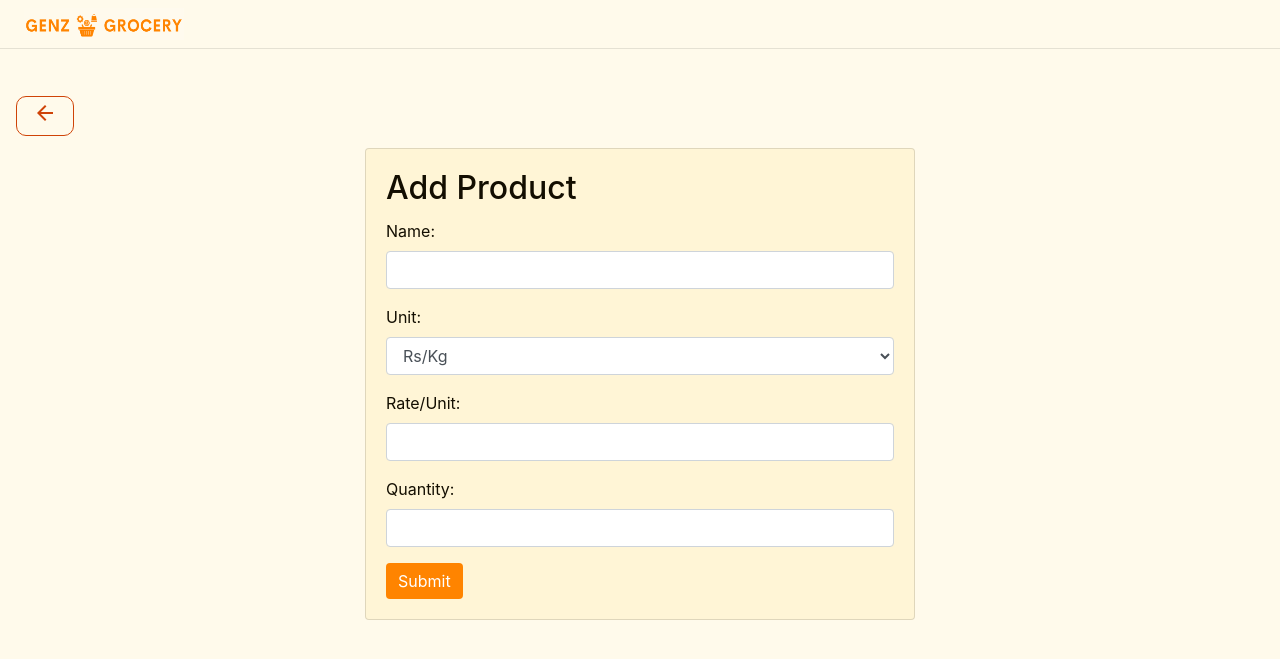
After one commit to codeswithroh/GenZ-Grocery, a Flask app: page /products/add/1 in a window 1280 px wide. The commit adds this page. Shown: the top 659 px of the page. Run offline with Flask 3, Linux system fonts and the light colour scheme; some libraries are stand-ins or nearby versions.

Commit message:
edit and logo of products not properly working

```diff
--- a/app.py
+++ b/app.py
@@ -3,6 +3,7 @@ import sqlite3
 from werkzeug.security import generate_password_hash, check_password_hash
 from functions.auth_function import create_user, signin_user
 from functions.categories_function import create_category,get_categories,edit_category, delete_category
+from functions.products_function import create_product, get_product,get_product_by_productId, edit_product, delete_product
 
 app = Flask(__name__)
 app.secret_key = 'my_secret_key'  # Change this to a secure secret key
@@ -61,14 +62,18 @@ def logout():
 @app.route('/',methods=["GET","POST","PUT"])
 def dashboard():
     categories=[]
+    products=[]
     if session.get('authenticated'):
         role = session.get('role')
         if request.method == 'GET':
             categories= get_categories("")
-            print(categories)
+
+            for categoryId,category in categories:
+                product = get_product(categoryId)
+                products.append(product)
         if request.method == 'POST':
             return redirect(url_for('addCategories'))
-        return render_template('dashboard.html', role=role, categories=categories)
+        return render_template('dashboard.html', role=role, categories=categories, products = products)
     else:
         return redirect(url_for('signin'))
 
@@ -98,6 +103,42 @@ def deleteCategories(name=""):
         deleteCategory = delete_category(name)
     return redirect(url_for('dashboard'))
 
+@app.route('/products/add/<categoryId>', methods=['GET','POST'])
+def addProduct(categoryId=0):
+    if request.method == "POST":
+        name = request.form['name']
+        unit = request.form['unit']
+        ratePerUnit = request.form['ratePerUnit']
+        quantity = request.form['quantity']
+
+        product = create_product(name, unit, ratePerUnit, quantity, categoryId)
+
+        if product:
+            return redirect(url_for('dashboard'))
+    return render_template('productForm.html')
+
+@app.route('/products/delete/<productId>', methods=['GET','POST'])
+def deleteProduct(productId=0):
+    if request.method == "GET":
+        deleteCategory = delete_product(productId)
+    return redirect(url_for('dashboard'))
+
+@app.route('/products/edit/<productId>', methods=['GET','POST'])
+def editProduct(productId=0):
+    product= []
+    if request.method == 'GET':
+        product = get_product_by_productId(productId)
+    if request.method == "POST":
+        # product_id, new_name, new_rate_per_unit, new_unit, new_quantity
+        name = request.form['name']
+        ratePerUnit = request.form['ratePerUnit']
+        unit = request.form['unit']
+        quantity = request.form['quantity']
+        changedCategory = edit_product(productId, name, ratePerUnit, unit, quantity)
+        return redirect(url_for('dashboard'))
+
+    return render_template('productForm.html', product = product, productId = productId)
+
 @app.route("/<path:path>")
 def not_found(path):
     return render_template('404.html'),404
--- /dev/null
+++ b/functions/products_function.py
@@ -0,0 +1,75 @@
+import sqlite3
+from flask import flash
+
+DATABASE = 'database.db'
+
+def get_product(categoryId):
+    conn = sqlite3.connect(DATABASE)
+    cursor = conn.cursor()
+    cursor.execute("SELECT * FROM product WHERE categoryId = ?",(categoryId,))
+    products = cursor.fetchall()
+    return products
+
+def get_product_by_productId(productId):
+    conn = sqlite3.connect(DATABASE)
+    cursor = conn.cursor()
+    cursor.execute("SELECT * FROM product WHERE id = ?",(productId,))
+    product = cursor.fetchall()
+    return product
+
+def edit_product(product_id, new_name, new_rate_per_unit, new_unit, new_quantity):
+    conn = sqlite3.connect(DATABASE)
+    cursor = conn.cursor()
+
+    # Check if the new name already exists in the category
+    cursor.execute("SELECT * FROM product WHERE name=?", (new_name,))
+    category_exists = cursor.fetchall()
+
+    if category_exists:
+        flash("Product already exists", 'error')
+        return False
+    else:
+        cursor.execute('''
+            UPDATE product
+            SET
+                name=?,
+                ratePerUnit=?,
+                unit=?,
+                quantity=?
+            WHERE id=?
+        ''', (new_name, new_rate_per_unit, new_unit, new_quantity, product_id))
+
+        conn.commit()
+        conn.close()
+
+        flash('Product edited successfully', 'success')
+        return True
+
+def delete_product(productId):
+    conn = sqlite3.connect(DATABASE)
+    cursor = conn.cursor()
+    cursor.execute("DELETE FROM product WHERE id=?",(productId,))
+    conn.commit()
+    conn.close()
+
+    flash('Product deleted successfully','success')
+    return True
+
+
+def create_product(name, unit, ratePerUnit, quantity, categoryId):
+    conn =sqlite3.connect(DATABASE)
+    cursor = conn.cursor()
+
+    # check if category already exits
+    cursor.execute("SELECT * FROM product WHERE name = ?",(name,))
+    existing_category = cursor.fetchone()
+
+    if existing_category:
+        flash('Product already exists','error')
+        return False
+    else:
+        cursor.execute("INSERT INTO product (name, unit, ratePerUnit, quantity, categoryId) VALUES (?,?,?,?,?)",(name,unit,ratePerUnit,quantity, categoryId))
+        conn.commit()
+        conn.close()
+        flash('Product added successfully','success')
+        return True
--- a/templates/base.html
+++ b/templates/base.html
@@ -44,6 +44,16 @@
         margin-top: 10%;
       }
     </style>
+    <script
+      src="https://cdn.jsdelivr.net/npm/@popperjs/core@2.11.8/dist/umd/popper.min.js"
+      integrity="sha384-I7E8VVD/ismYTF4hNIPjVp/Zjvgyol6VFvRkX/vR+Vc4jQkC+hVqc2pM8ODewa9r"
+      crossorigin="anonymous"
+    ></script>
+    <script
+      src="https://cdn.jsdelivr.net/npm/bootstrap@5.3.2/dist/js/bootstrap.min.js"
+      integrity="sha384-BBtl+eGJRgqQAUMxJ7pMwbEyER4l1g+O15P+16Ep7Q9Q+zqX6gSbd85u4mG4QzX+"
+      crossorigin="anonymous"
+    ></script>
     <script>
       // JavaScript to remove alerts after 4 seconds
       document.addEventListener("DOMContentLoaded", function () {
@@ -64,7 +74,7 @@
         <div style="object-fit: contain" class="logo">
           <img
             style="width: 10em; height: 2em"
-            src="../static/images/logo.png"
+            src="static/images/logo.png"
             alt="logo"
           />
         </div>
--- /dev/null
+++ b/templates/productForm.html
@@ -0,0 +1,92 @@
+{% extends 'base.html' %} {% block content %}
+<div style="margin-top: 6em; margin-left: 1em;" class="fixed-top text-left">
+    <a style="border-color: var(--accent); color: var(--accent); border-radius: 10px;pointer-events:stroke;"
+        class="text-center btn btn-outline-primary px-3 py-1" href="{{url_for('dashboard')}}" role="button">
+        <span class="material-symbols-outlined">
+            arrow_back
+        </span>
+    </a>
+</div>
+<div style="background-color: var(--secondary)" class="card w-50 mx-auto">
+    <div class="card-body">
+        <h2 class="card-title">
+            {% if productId %}
+        Edit
+        {% else %}
+            Add
+            {% endif %}
+            Product
+        </h2>
+        <form method="post">
+            <div class="form-group">
+                <label for="name">Name:</label>
+                {% if product and product[0][1] %}
+          <input
+            type="text"
+            id="name"
+            name="name"
+            value="{{product[0][1]}}"
+            class="form-control"
+            required
+          />
+          {% else %}
+                <input type="text" id="name" name="name" class="form-control" required />
+                {% endif %}
+            </div>
+            <div class="form-group">
+                <label for="unit">Unit:</label>
+                {% if product and product[0][2] %}
+                <select  id="unit" name="unit" class="form-control" required>
+                    <option value="Rs/Kg">Rs/Kg</option>
+                    <option value="Rs/Litre" selected>Rs/Litre</option>
+                    <option value="Rs/Dozens">Rs/Dozens</option>
+                    <option value="Rs/Gram">Rs/Gram</option>
+                </select>
+                {% else %}
+                <select id="unit" name="unit" class="form-control" required>
+                    <option value="Rs/Kg">Rs/Kg</option>
+                    <option value="Rs/Litre">Rs/Litre</option>
+                    <option value="Rs/Dozens">Rs/Dozens</option>
+                    <option value="Rs/Gram">Rs/Gram</option>
+                </select>
+                {% endif %}
+            </div>
+
+            <div class="form-group">
+                <label for="ratePerUnit">Rate/Unit:</label>
+                <!-- {% if name %}
+          <input
+            type="text"
+            id="name"
+            name="name"
+            value="{{name}}"
+            class="form-control"
+            required
+          />
+          {% else %} -->
+                <input type="number" id="ratePerUnit" name="ratePerUnit" class="form-control" required />
+                <!-- {% endif %} -->
+            </div>
+            <div class="form-group">
+                <label for="quantity">Quantity:</label>
+                <!-- {% if name %}
+          <input
+            type="text"
+            id="name"
+            name="name"
+            value="{{name}}"
+            class="form-control"
+            required
+          />
+          {% else %} -->
+                <input type="number" id="quantity" name="quantity" class="form-control" required />
+                <!-- {% endif %} -->
+            </div>
+            <button style="background-color: #ff8400; border: none" type="submit" class="btn btn-primary">
+                Submit
+            </button>
+        </form>
+    </div>
+</div>
+</div>
+{% endblock %}
```
Also changed, not shown: script.py (+32 -15 lines), templates/dashboard.html (+29 -6 lines), database.db.
